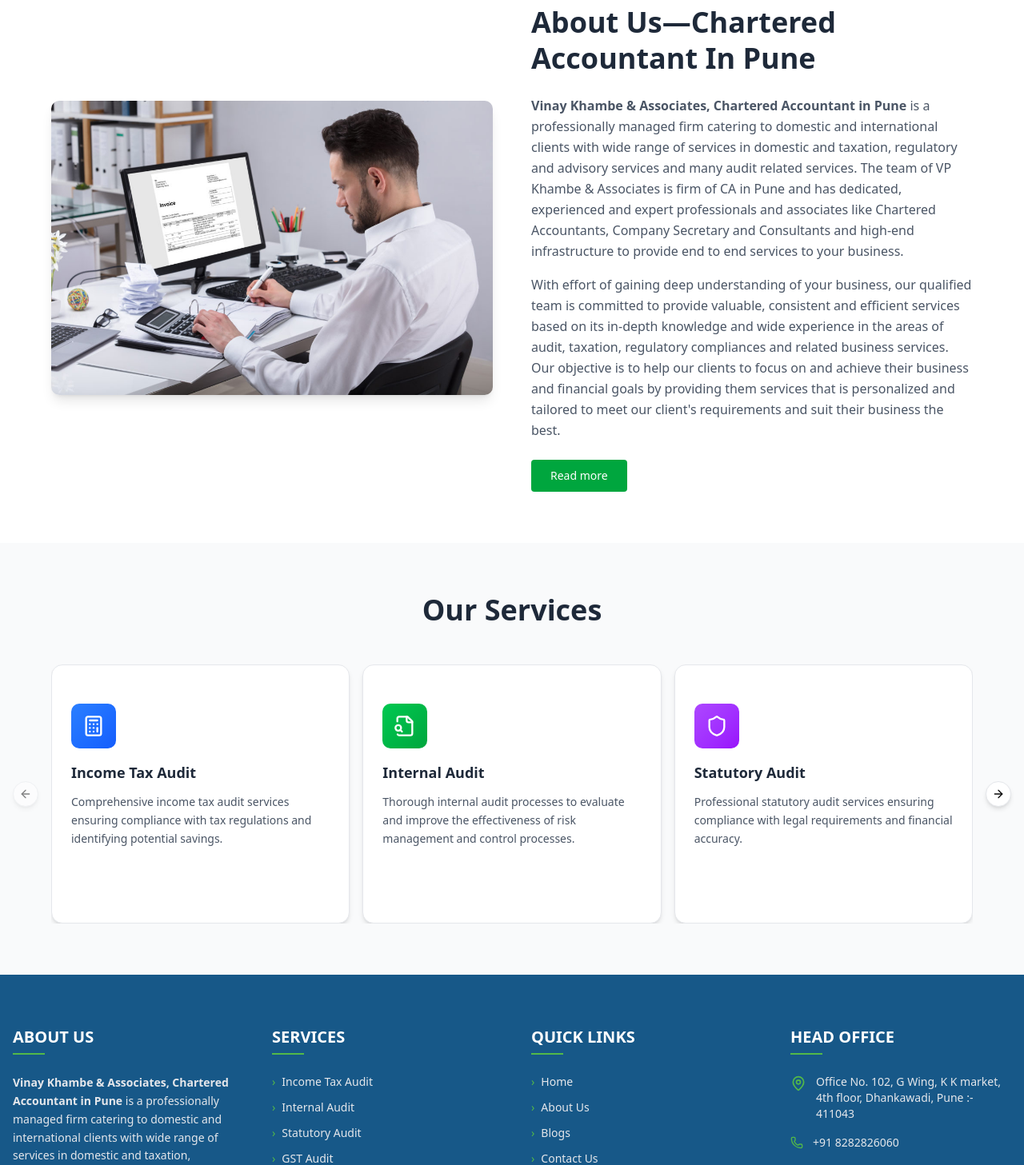
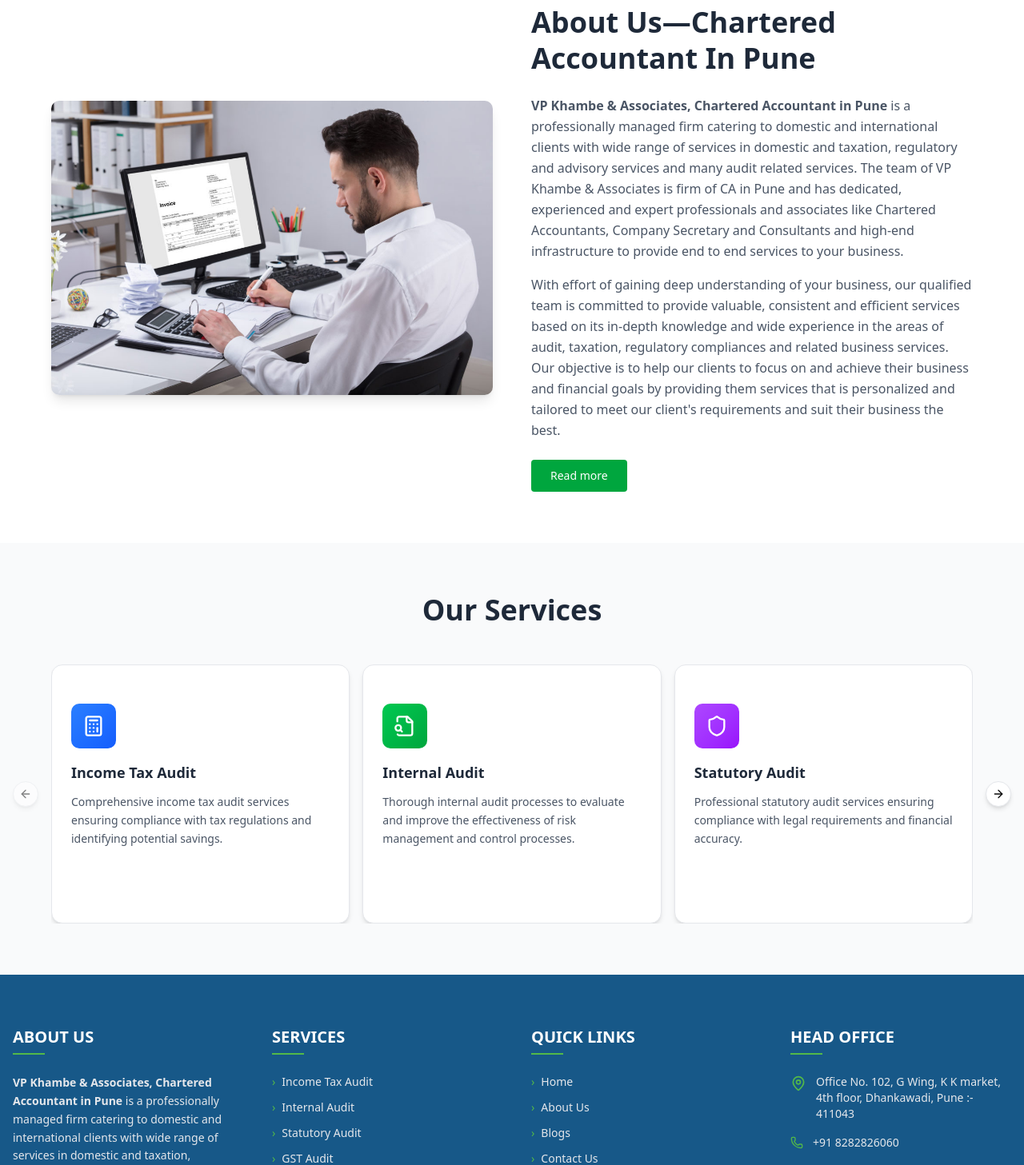
Before and after one commit to hussainwajda/CAwebsite, a React (Vite) app: page / in a window 1280 px wide. Shown: the part 800-2257 px from the top of the page at 80% size. Built offline with nearby package versions, Linux system fonts and the light colour scheme.

Commit message:
about fixed

```diff
--- a/src/components/footer.tsx
+++ b/src/components/footer.tsx
@@ -31,7 +31,7 @@
               ABOUT US
             </h3>
             <p className="text-sm leading-relaxed text-gray-200">
-                <strong>Vinay Khambe & Associates, Chartered Accountant in Pune</strong> is a professionally
+                <strong>VP Khambe & Associates, Chartered Accountant in Pune</strong> is a professionally
                 managed firm catering to domestic and international clients with wide range of services in domestic and
                 taxation, regulatory and advisory services and many audit related services.            </p>
           </div>
--- a/src/components/home/about.tsx
+++ b/src/components/home/about.tsx
@@ -52,7 +52,7 @@
               className="space-y-4"
             >
               <p className="text-gray-600 leading-relaxed">
-                <strong>Vinay Khambe & Associates, Chartered Accountant in Pune</strong> is a professionally
+                <strong>VP Khambe & Associates, Chartered Accountant in Pune</strong> is a professionally
                 managed firm catering to domestic and international clients with wide range of services in domestic and
                 taxation, regulatory and advisory services and many audit related services.
                 The team of VP Khambe & Associates is firm of CA in Pune and has dedicated, experienced and expert professionals
--- a/src/pages/aboutUs.tsx
+++ b/src/pages/aboutUs.tsx
@@ -233,24 +233,24 @@
                 description:
                   "CA Vinay Khambe is the founder and a Managing Partner. Vinay has over 10 years of experience in taxation, auditing, and financial consulting. He specializes in corporate taxation, GST compliance, and business advisory services. Under his leadership, the firm has built a strong reputation for delivering high-quality services.",
               },
-              {
-                name: "----------------------",
-                title: "Partner & Financial Advisor",
-                image: "https://icon-library.com/images/no-picture-available-icon/no-picture-available-icon-1.jpg",
-                description:
-                  `CA Vinay Khambe is the founder and a Managing Partner. Vinay has over 10 years of experience in taxation, auditing, and financial consulting. He specializes in corporate taxation, GST compliance, and business advisory services. Under his leadership, the firm has built a strong reputation for delivering high-quality services. `,
-              },
+              // {
+              //   name: "----------------------",
+              //   title: "Partner & Financial Advisor",
+              //   image: "https://icon-library.com/images/no-picture-available-icon/no-picture-available-icon-1.jpg",
+              //   description:
+              //     `CA Vinay Khambe is the founder and a Managing Partner. Vinay has over 10 years of experience in taxation, auditing, and financial consulting. He specializes in corporate taxation, GST compliance, and business advisory services. Under his leadership, the firm has built a strong reputation for delivering high-quality services. `,
+              // },
             ].map((member, index) => (
               <motion.div key={index} variants={fadeInUp}>
                 <Card className="overflow-hidden hover:shadow-xl transition-all duration-300">
                   <div className="relative">
-                    <Img
+                    {/* <Img
                       src={member.image || "/placeholder.svg"}
                       alt={member.name}
                       width={300}
                       height={300}
                       className="w-full h-80 object-cover"
-                    />
+                    /> */}
                     <div className="absolute inset-0 bg-gradient-to-t from-black/50 to-transparent"></div>
                   </div>
                   <CardContent className="p-6">
```
